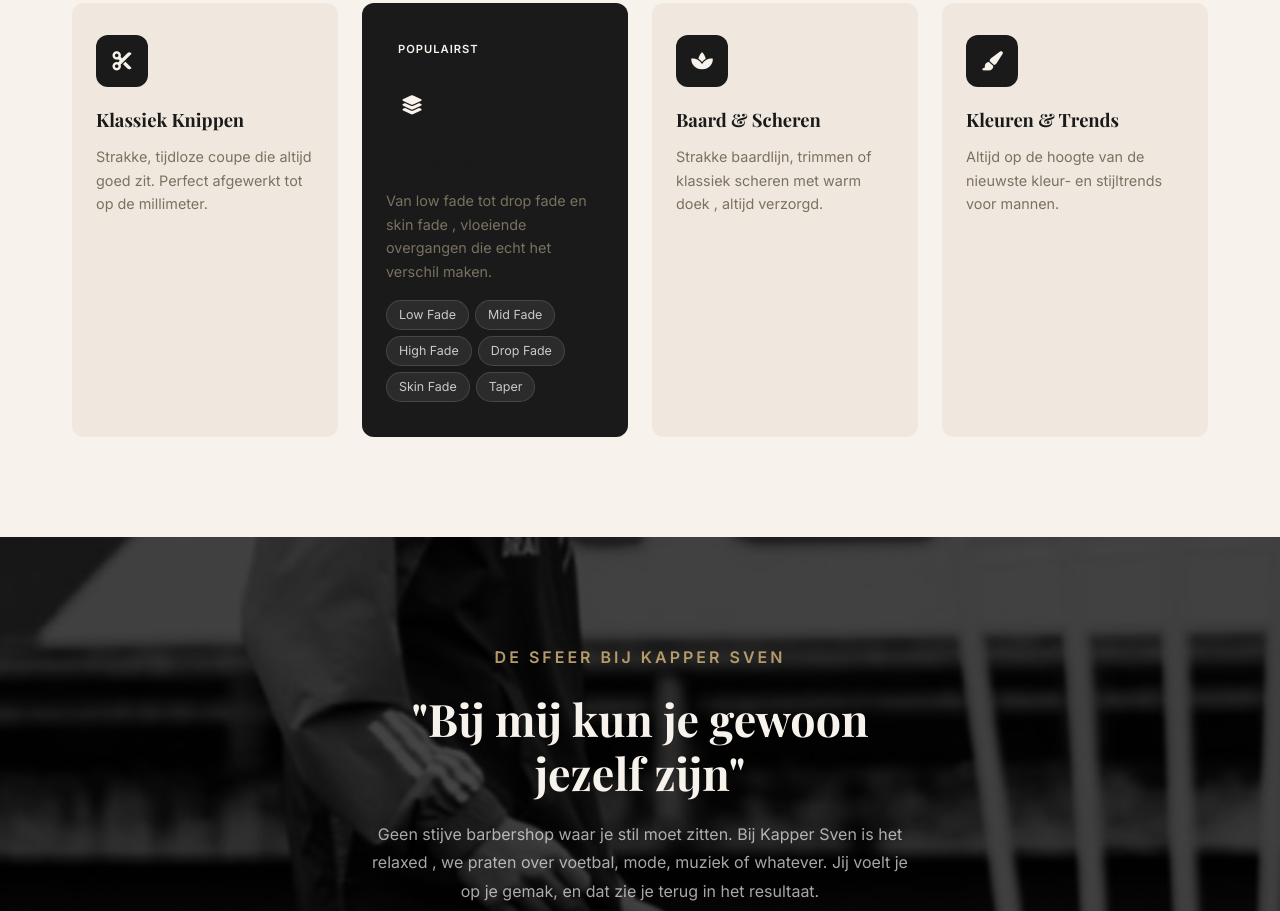
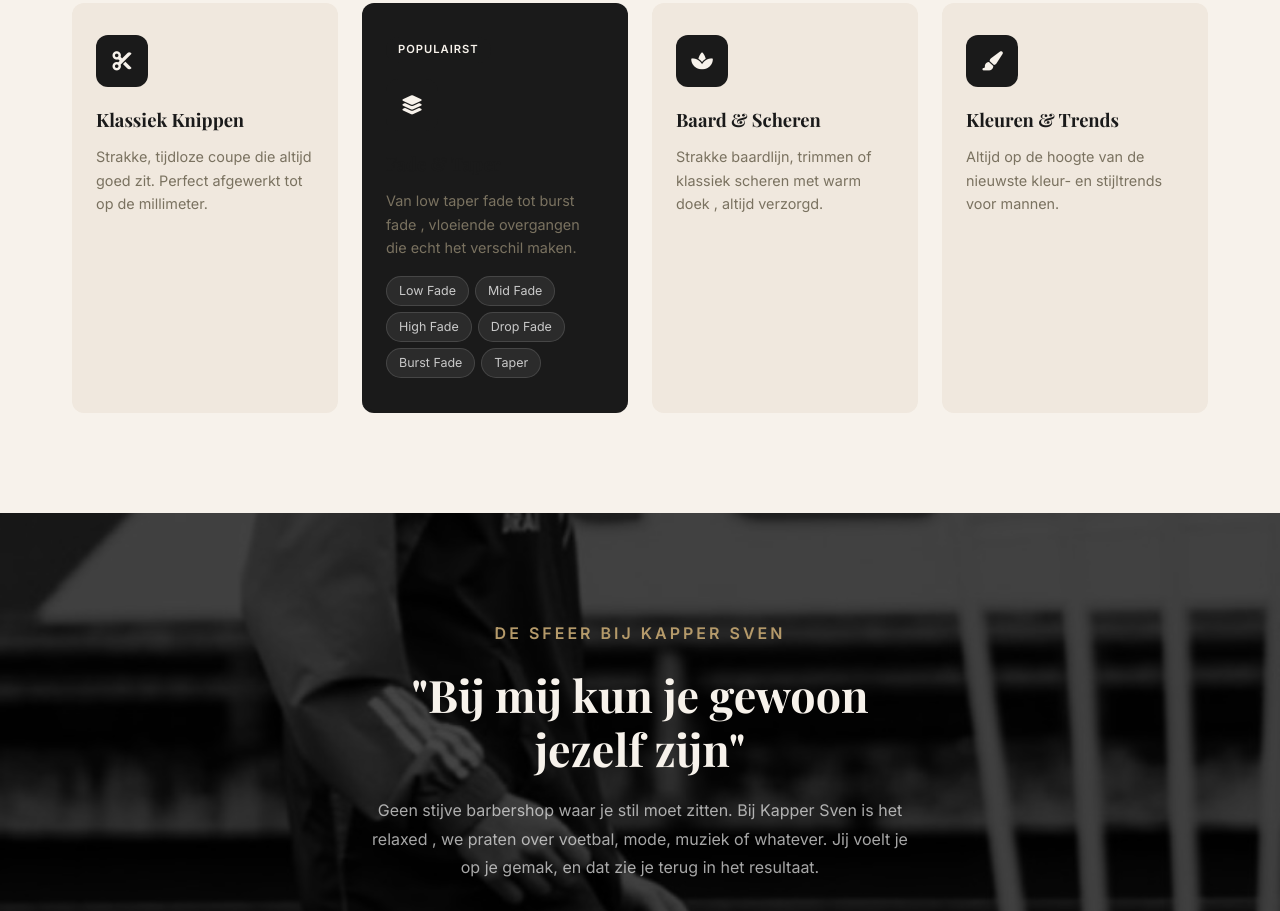
Before and after one commit to Bert-Jan-04/kapper-sven, a website: page over.html in a window 1280 px wide. Shown: the part 2657-3568 px from the top of the page. Drawn offline with nearby package versions, Linux system fonts and the light colour scheme.

Commit message:
Vervang skin fade door low taper fade tot burst fade
Co-Authored-By: Claude Sonnet 4.6 <noreply@anthropic.com>

```diff
--- a/over.html
+++ b/over.html
@@ -117,13 +117,13 @@
           <div class="spec-badge">Populairst</div>
           <div class="spec-icon"><i class="fas fa-layer-group"></i></div>
           <h3>Fade & Taper</h3>
-          <p>Van low fade tot drop fade en skin fade , vloeiende overgangen die echt het verschil maken.</p>
+          <p>Van low taper fade tot burst fade , vloeiende overgangen die echt het verschil maken.</p>
           <ul class="spec-list">
             <li>Low Fade</li>
             <li>Mid Fade</li>
             <li>High Fade</li>
             <li>Drop Fade</li>
-            <li>Skin Fade</li>
+            <li>Burst Fade</li>
             <li>Taper</li>
           </ul>
         </div>
```
Also changed, not shown: diensten.html (+2 -2 lines), index.html (+1 -1 lines).
